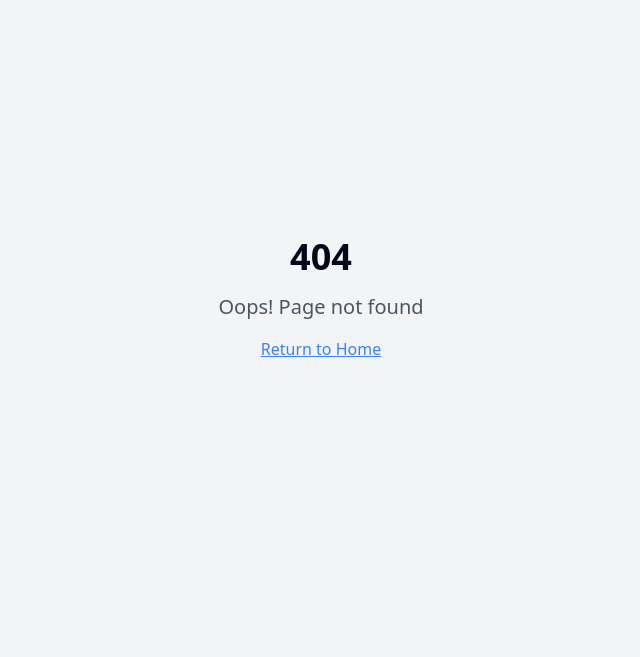
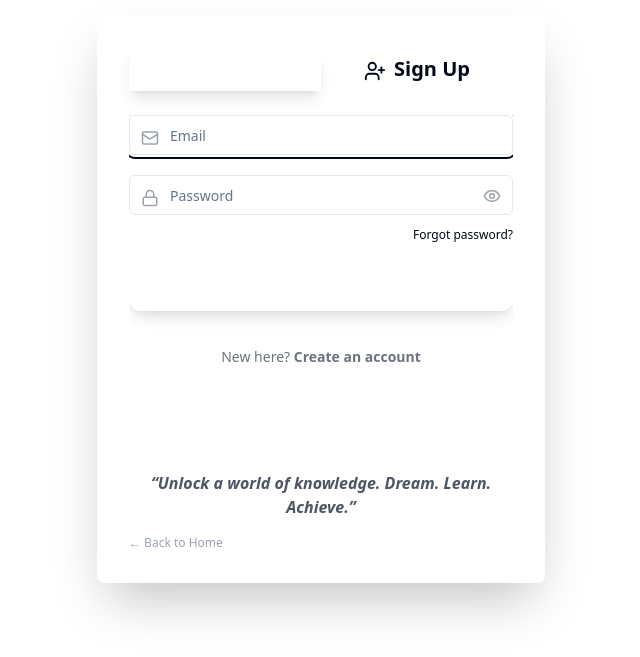
Before and after one commit to Tolera314/ethio-digital-learning, a React (Vite) app: page /auth in a window 1280 px wide. Before the commit this address had no page. Shown: the part 101-758 px from the top of the page, without its empty margins (319-959 px from the left). Built offline with nearby package versions, Linux system fonts and the light colour scheme.

Commit message:
feat: Implement authentication UI
Adds the initial UI components for user authentication, including sign-in and sign-up forms, with a focus on a visually appealing and user-friendly design.

```diff
--- a/src/App.tsx
+++ b/src/App.tsx
@@ -1,3 +1,4 @@
+
 import { Toaster } from "@/components/ui/toaster";
 import { Toaster as Sonner } from "@/components/ui/sonner";
 import { TooltipProvider } from "@/components/ui/tooltip";
@@ -5,6 +6,7 @@ import { QueryClient, QueryClientProvider } from "@tanstack/react-query";
 import { BrowserRouter, Routes, Route } from "react-router-dom";
 import Index from "./pages/Index";
 import NotFound from "./pages/NotFound";
+import Auth from "./pages/Auth";
 
 const queryClient = new QueryClient();
 
@@ -16,6 +18,7 @@ const App = () => (
       <BrowserRouter>
         <Routes>
           <Route path="/" element={<Index />} />
+          <Route path="/auth" element={<Auth />} />
           {/* ADD ALL CUSTOM ROUTES ABOVE THE CATCH-ALL "*" ROUTE */}
           <Route path="*" element={<NotFound />} />
         </Routes>
--- /dev/null
+++ b/src/pages/Auth.tsx
@@ -0,0 +1,209 @@
+
+import React, { useState } from "react";
+import { Mail, Lock, Eye, EyeOff, UserPlus, LogIn } from "lucide-react";
+import { Input } from "@/components/ui/input";
+import { Button } from "@/components/ui/button";
+import { Card } from "@/components/ui/card";
+import { cn } from "@/lib/utils";
+import { Link } from "react-router-dom";
+
+const Auth = () => {
+  const [isSignUp, setIsSignUp] = useState(false);
+  const [showPassword, setShowPassword] = useState(false);
+
+  // Simple fade/scale animation classes
+  const transitionClass =
+    "transition-all duration-500 ease-in-out";
+
+  return (
+    <div className="min-h-screen flex items-center justify-center bg-gradient-to-br from-vivid-purple via-primary-purple to-dark-purple relative overflow-hidden">
+      {/* Decorative Magical Glow Circles */}
+      <div className="absolute top-16 left-10 w-72 h-72 rounded-full bg-vivid-purple opacity-20 blur-2xl pointer-events-none animate-[pulse_4s_infinite]"></div>
+      <div className="absolute bottom-6 right-20 w-72 h-72 rounded-full bg-magenta-pink opacity-15 blur-2xl pointer-events-none animate-[pulse_7s_infinite]"></div>
+      {/* Card */}
+      <Card className={cn(
+        "glass-morphism w-full max-w-md shadow-2xl p-8 z-10 relative animate-fade-in",
+        "border-0 bg-white/70 dark:bg-dark-purple/70 backdrop-blur-xl"
+      )}>
+        {/* Toggle header */}
+        <div className="flex justify-center mb-6">
+          <button
+            className={cn(
+              "w-1/2 py-2 text-xl font-semibold rounded-t-lg focus:outline-none transition-all",
+              !isSignUp ? "bg-vivid-purple text-white shadow-lg" : "bg-transparent text-mid-gray"
+            )}
+            onClick={() => setIsSignUp(false)}
+            aria-label="Sign In"
+          >
+            <LogIn size={22} className="inline mr-2" />
+            Sign In
+          </button>
+          <button
+            className={cn(
+              "w-1/2 py-2 text-xl font-semibold rounded-t-lg focus:outline-none transition-all",
+              isSignUp ? "bg-vivid-purple text-white shadow-lg" : "bg-transparent text-mid-gray"
+            )}
+            onClick={() => setIsSignUp(true)}
+            aria-label="Sign Up"
+          >
+            <UserPlus size={22} className="inline mr-2" />
+            Sign Up
+          </button>
+        </div>
+        {/* Animated form container */}
+        <div className="overflow-hidden min-h-[324px]">
+          {/* Sign In */}
+          <form
+            className={cn(
+              "flex flex-col justify-center gap-5",
+              transitionClass,
+              !isSignUp ? "opacity-100 scale-100 pointer-events-auto translate-x-0" : "absolute opacity-0 scale-90 pointer-events-none -translate-x-36"
+            )}
+            autoComplete="off"
+          >
+            <label className="relative">
+              <span className="sr-only">Email</span>
+              <Mail className="absolute left-3 top-3.5 text-gray-400" size={18} />
+              <Input
+                autoFocus={!isSignUp}
+                type="email"
+                placeholder="Email"
+                className="pl-10"
+                required
+              />
+            </label>
+            <label className="relative">
+              <span className="sr-only">Password</span>
+              <Lock className="absolute left-3 top-3.5 text-gray-400" size={18} />
+              <Input
+                type={showPassword ? "text" : "password"}
+                placeholder="Password"
+                className="pl-10 pr-10"
+                required
+              />
+              <button
+                type="button"
+                className="absolute right-3 top-3 text-gray-400"
+                tabIndex={-1}
+                onClick={() => setShowPassword(v => !v)}
+              >
+                {showPassword ? <EyeOff size={18} /> : <Eye size={18} />}
+              </button>
+            </label>
+            <div className="flex justify-between text-xs mt-[-0.5rem]">
+              <span></span>
+              <button
+                type="button"
+                className="hover:underline text-mid-gray"
+                disabled
+                tabIndex={-1}
+              >
+                Forgot password?
+              </button>
+            </div>
+            <Button
+              type="submit"
+              className={cn(
+                "bg-vivid-purple hover:bg-magenta-pink text-white py-2 px-6 mt-2 rounded-xl text-lg font-semibold shadow-lg transition-all drop-shadow-glow hover:scale-105",
+                "focus:ring focus:ring-magenta-pink/40"
+              )}
+            >
+              Sign In
+            </Button>
+            <div className="mt-4 text-sm text-center text-gray-500">
+              New here?{" "}
+              <button
+                type="button"
+                className="text-vivid-purple font-bold hover:underline"
+                onClick={() => setIsSignUp(true)}
+              >
+                Create an account
+              </button>
+            </div>
+          </form>
+          {/* Sign Up */}
+          <form
+            className={cn(
+              "flex flex-col justify-center gap-5 absolute top-0 left-0 w-full",
+              transitionClass,
+              isSignUp ? "opacity-100 scale-100 pointer-events-auto translate-x-0" : "opacity-0 scale-90 pointer-events-none translate-x-36"
+            )}
+            autoComplete="off"
+          >
+            <label className="relative">
+              <span className="sr-only">Email</span>
+              <Mail className="absolute left-3 top-3.5 text-gray-400" size={18} />
+              <Input
+                autoFocus={isSignUp}
+                type="email"
+                placeholder="Email"
+                className="pl-10"
+                required
+              />
+            </label>
+            <label className="relative">
+              <span className="sr-only">Password</span>
+              <Lock className="absolute left-3 top-3.5 text-gray-400" size={18} />
+              <Input
+                type={showPassword ? "text" : "password"}
+                placeholder="Password"
+                className="pl-10 pr-10"
+                required
+              />
+              <button
+                type="button"
+                className="absolute right-3 top-3 text-gray-400"
+                tabIndex={-1}
+                onClick={() => setShowPassword((v) => !v)}
+              >
+                {showPassword ? <EyeOff size={18} /> : <Eye size={18} />}
+              </button>
+            </label>
+            <label className="relative">
+              <span className="sr-only">Confirm Password</span>
+              <Lock className="absolute left-3 top-3.5 text-gray-400" size={18} />
+              <Input
+                type={showPassword ? "text" : "password"}
+                placeholder="Confirm Password"
+                className="pl-10 pr-10"
+                required
+              />
+            </label>
+            <Button
+              type="submit"
+              className={cn(
+                "bg-vivid-purple hover:bg-magenta-pink text-white py-2 px-6 mt-2 rounded-xl text-lg font-semibold shadow-lg transition-all drop-shadow-glow hover:scale-105",
+                "focus:ring focus:ring-vivid-purple/30"
+              )}
+            >
+              Sign Up
+            </Button>
+            <div className="mt-4 text-sm text-center text-gray-500">
+              Already have an account?{" "}
+              <button
+                type="button"
+                className="text-vivid-purple font-bold hover:underline"
+                onClick={() => setIsSignUp(false)}
+              >
+                Sign In
+              </button>
+            </div>
+          </form>
+        </div>
+        {/* Inspirational Quote or Brand */}
+        <div className="mt-8 text-center text-md italic font-semibold text-gray-600 animate-fade-in delay-150">
+          “Unlock a world of knowledge. Dream. Learn. Achieve.”
+        </div>
+        {/* Back to Home */}
+        <Link
+          to="/"
+          className="block mt-4 text-xs text-gray-400 hover:text-vivid-purple hover:underline transition-colors"
+        >
+          &larr; Back to Home
+        </Link>
+      </Card>
+    </div>
+  );
+};
+
+export default Auth;
--- a/src/pages/Index.tsx
+++ b/src/pages/Index.tsx
@@ -1,11 +1,28 @@
-// Update this page (the content is just a fallback if you fail to update the page)
+
+// Updated Index page for Ethio Digital Academy
+
+import { Link } from "react-router-dom";
+import { LogIn } from "lucide-react";
 
 const Index = () => {
   return (
-    <div className="min-h-screen flex items-center justify-center bg-gray-100">
-      <div className="text-center">
-        <h1 className="text-4xl font-bold mb-4">Welcome to Your Blank App</h1>
-        <p className="text-xl text-gray-600">Start building your amazing project here!</p>
+    <div className="min-h-screen flex items-center justify-center bg-gradient-to-br from-vivid-purple via-primary-purple to-dark-purple px-4">
+      <div className="glass-morphism shadow-2xl max-w-xl mx-auto w-full p-10 rounded-3xl border-0 text-center relative z-10 animate-fade-in">
+        <h1 className="text-4xl md:text-5xl font-bold mb-4 bg-gradient-to-r from-vivid-purple via-magenta-pink to-ocean-blue bg-clip-text text-transparent drop-shadow-glow">
+          Ethio Digital Academy
+        </h1>
+        <p className="text-lg md:text-xl text-gray-700 font-medium mb-8 dark:text-gray-200">
+          The magic of online learning – Structured Courses | Certificates | Progress Tracking | Live Sessions
+        </p>
+        <Link
+          to="/auth"
+          className="inline-flex items-center px-7 py-3 rounded-full bg-vivid-purple text-white font-semibold text-lg shadow-lg hover:scale-105 transition hover:bg-magenta-pink focus:ring-2 focus:ring-vivid-purple/20 animate-scale-in"
+        >
+          <LogIn className="mr-2" size={22} /> Get Started
+        </Link>
+        <div className="mt-8 text-sm text-gray-500">
+          Start your journey toward mastery &#9733;
+        </div>
       </div>
     </div>
   );
```
